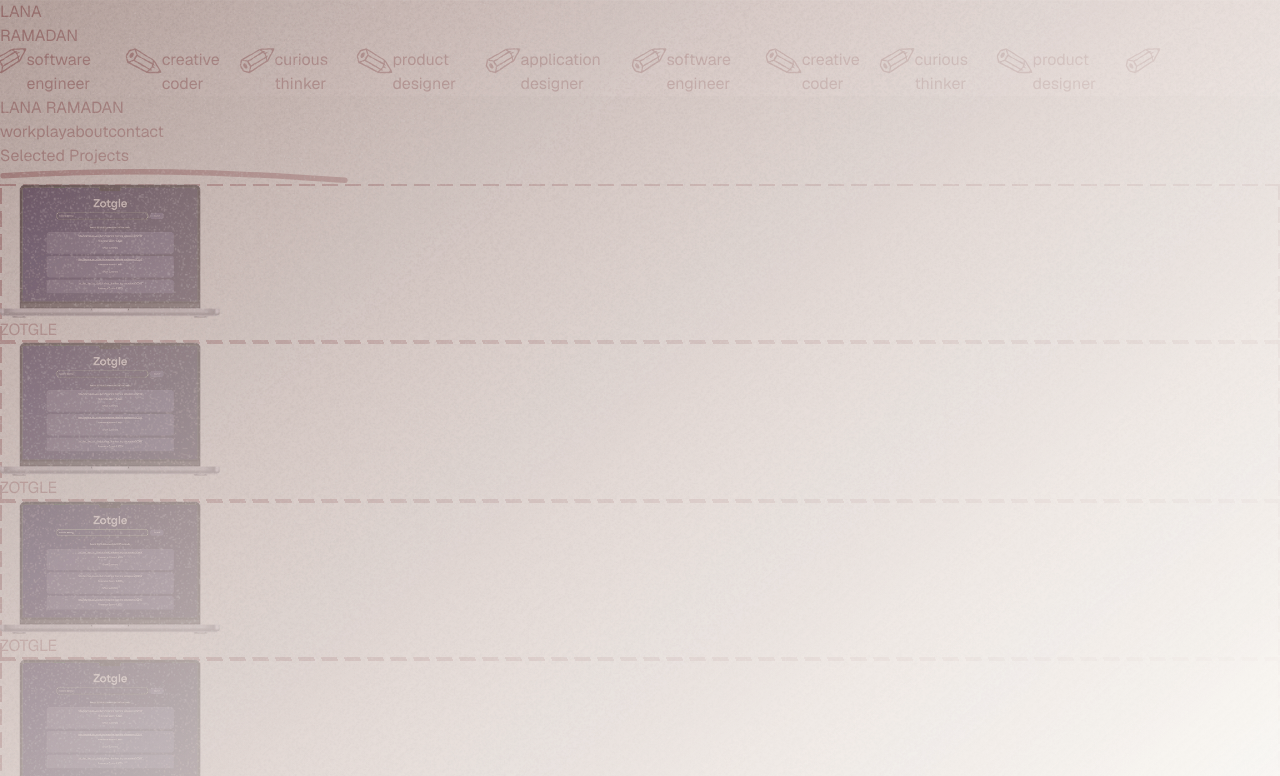
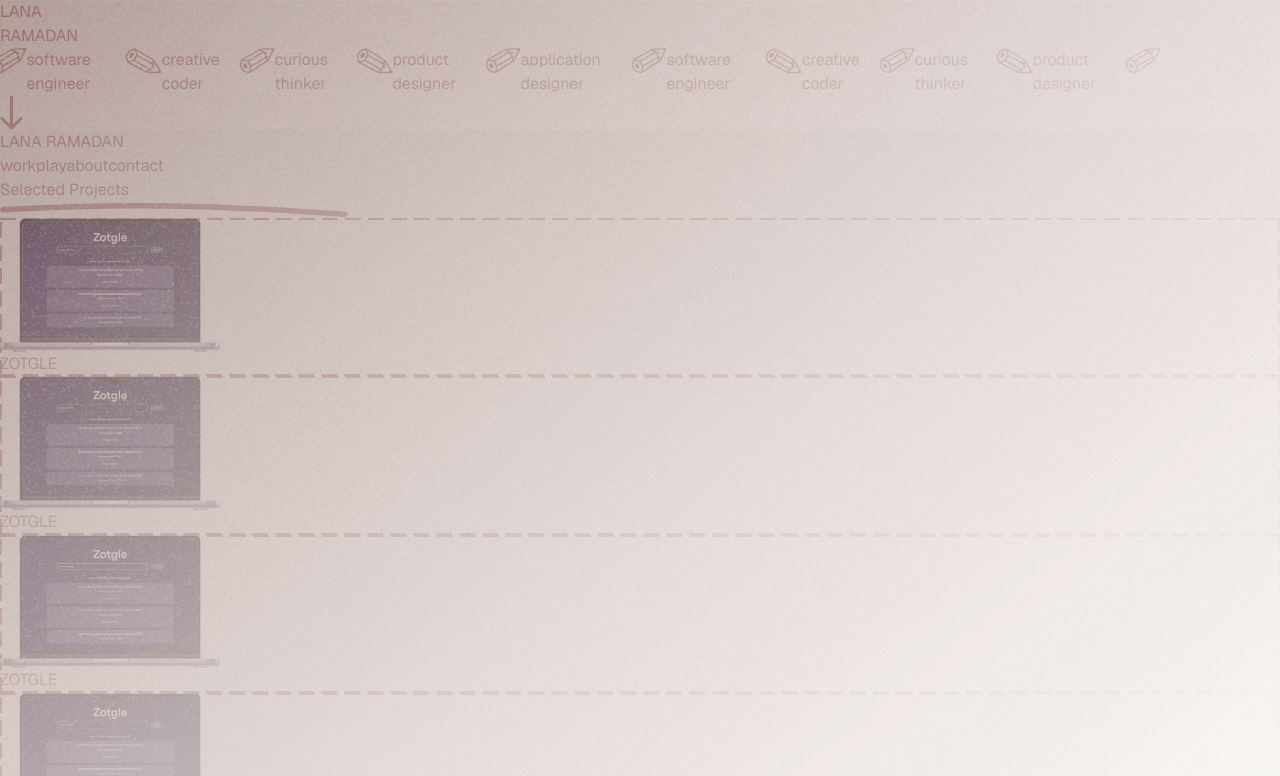
Before and after one commit to lanaramadan/lanaramadan.github.io, a Next.js app: page / in a window 1280 px wide. Shown: the top 776 px of the page. Built offline with nearby package versions, Linux system fonts and the light colour scheme; a web font is replaced by a local one.

Commit message:
Adding arrow & border

```diff
--- a/src/app/components/homeTitle.tsx
+++ b/src/app/components/homeTitle.tsx
@@ -1,8 +1,10 @@
 import Polaroid from "./polaroid";
 import Positions from "./positions";
+import DownArrowIcon from "./icons/downArrowIcon";
 
 export default function HomeTitle() {
   return (
+    <div className="flex flex-col w-full h-screen justify-center align-center items-center leading-[0.8]">
       <div className="flex flex-col w-full h-screen justify-center align-center items-center leading-[0.8]">
         <h1 className="text-[20vw] font-medium font-[family-name:var(--font-new-spirit-condensed)]">
             LANA
@@ -12,5 +14,10 @@
         </h1>
         <Positions />
       </div>
+
+    <DownArrowIcon className="mb-10"/>
+
+
+    </div>
   );
 }
--- /dev/null
+++ b/src/app/components/icons/downArrowIcon.tsx
@@ -0,0 +1,30 @@
+import React from "react";
+
+type DownArrowIconProps = {
+  width?: number | string;
+  height?: number | string;
+  className?: string;
+};
+
+const DownArrowIcon: React.FC<DownArrowIconProps> = ({
+  width = 23,
+  height = 34,
+  className = "",
+}) => {
+  return (
+    <svg
+        width={width}
+        height={height}
+        viewBox="0 0 23 34"
+        fill="none"
+        xmlns="http://www.w3.org/2000/svg"
+        className={className}
+    >
+        <path
+          d="M10.4393 33.0607C11.0251 33.6464 11.9749 33.6464 12.5607 33.0607L22.1066 23.5147C22.6924 22.9289 22.6924 21.9792 22.1066 21.3934C21.5208 20.8076 20.5711 20.8076 19.9853 21.3934L11.5 29.8787L3.01472 21.3934C2.42893 20.8076 1.47919 20.8076 0.893399 21.3934C0.307613 21.9792 0.307613 22.9289 0.893399 23.5147L10.4393 33.0607ZM11.5 0L10 6.55671e-08L10 32L11.5 32L13 32L13 -6.55671e-08L11.5 0Z"
+          fill="currentColor"/>
+    </svg>
+  );
+};
+
+export default DownArrowIcon;
--- a/src/app/page.tsx
+++ b/src/app/page.tsx
@@ -28,7 +28,7 @@
       </section>
 
       {/* content */}
-      <section className="relative h-screen z-20 section-bg">
+      <section className="relative h-screen z-20 section-bg border-t-4 border-current outline-offset-5">
         <NavigationBar/>
         <FeaturedProjects />
         <Footer />
```
Lines whose indentation alone changed are shown as unchanged.
